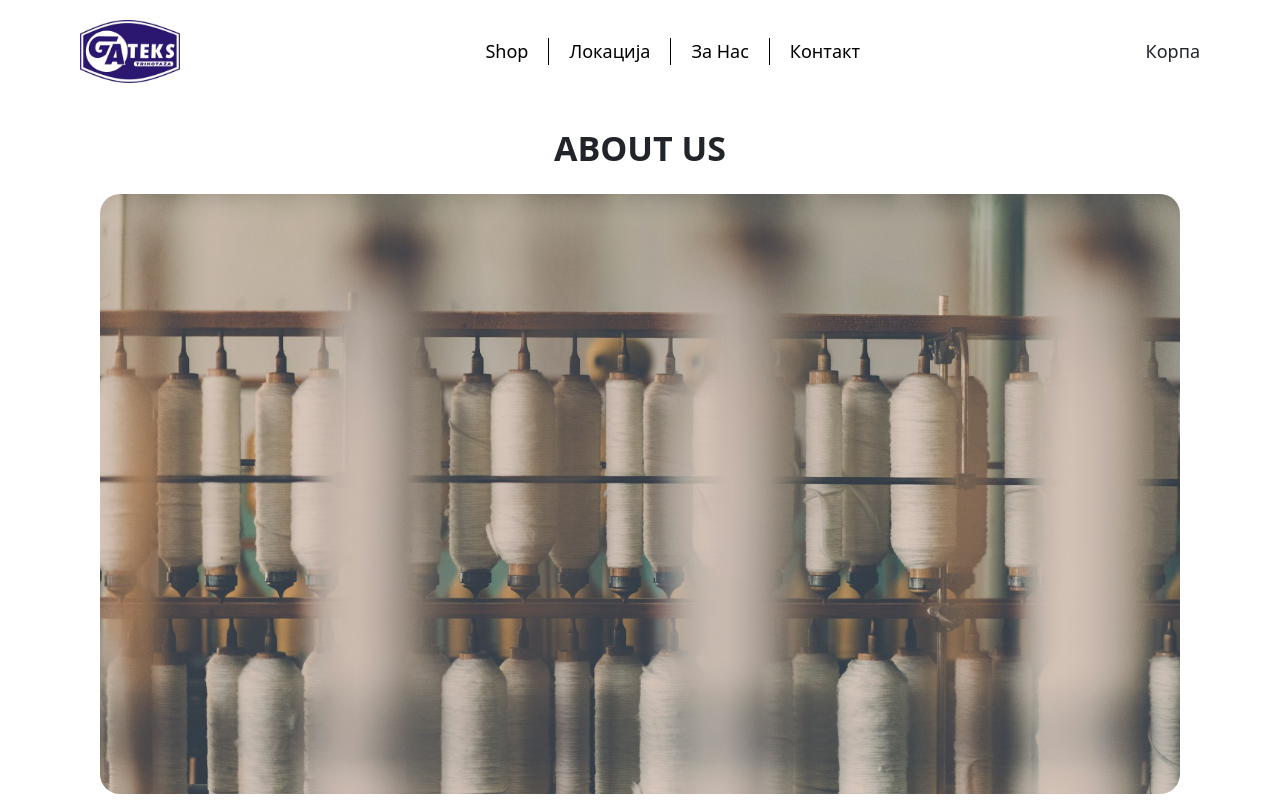
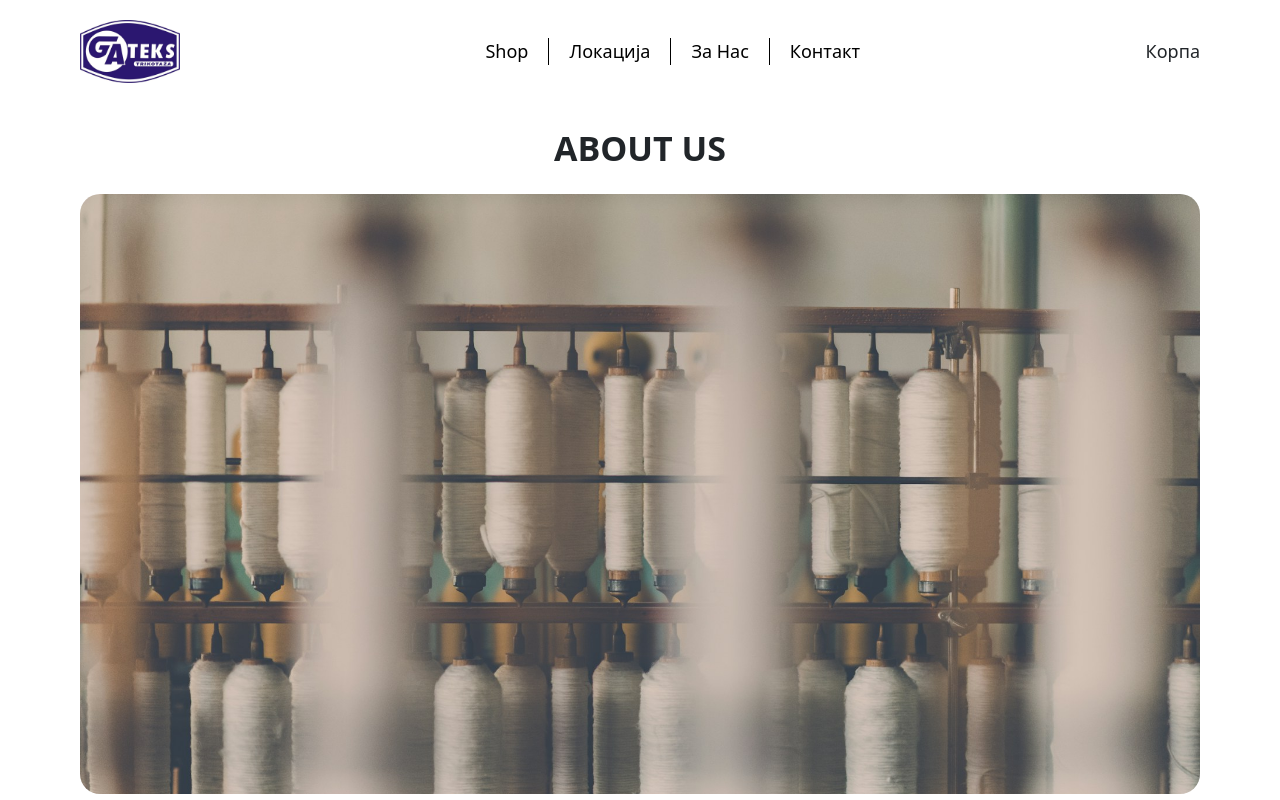
Before and after one commit to dino-taleski/gatex_website, a Next.js app in the folder gatex_website/: page /about-us in a window 1280 px wide. Shown: the top 800 px of the page. Built offline with nearby package versions, Linux system fonts and the light colour scheme.

Commit message:
minor margin fix

```diff
--- a/gatex_website/src/styles/AboutUs.module.css
+++ b/gatex_website/src/styles/AboutUs.module.css
@@ -6,7 +6,7 @@
 }
 
 .about_us_main {
-    margin-inline: 100px;
+    margin-inline: 80px;
 }
 
 .about_us_blurb {
```
